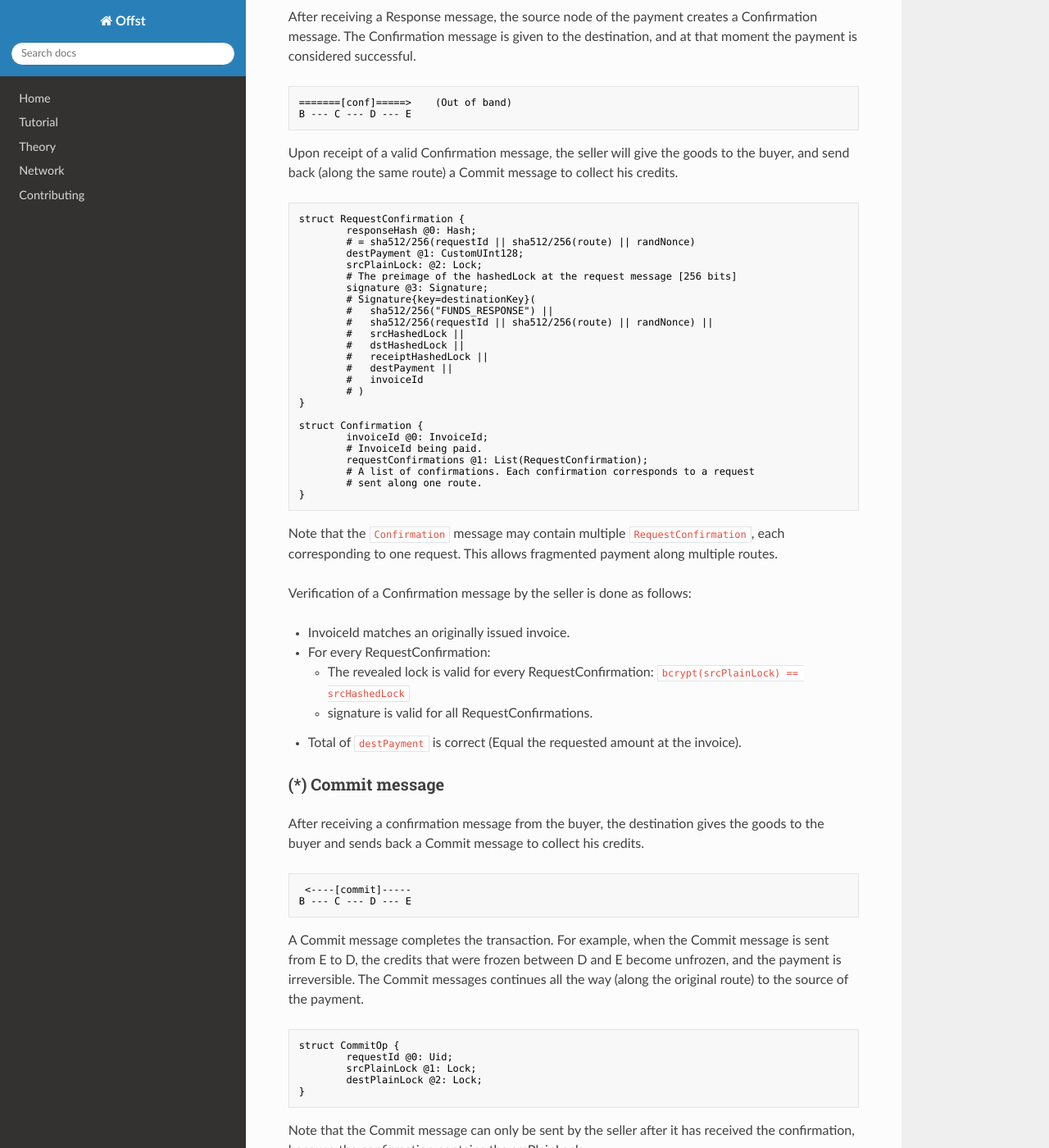
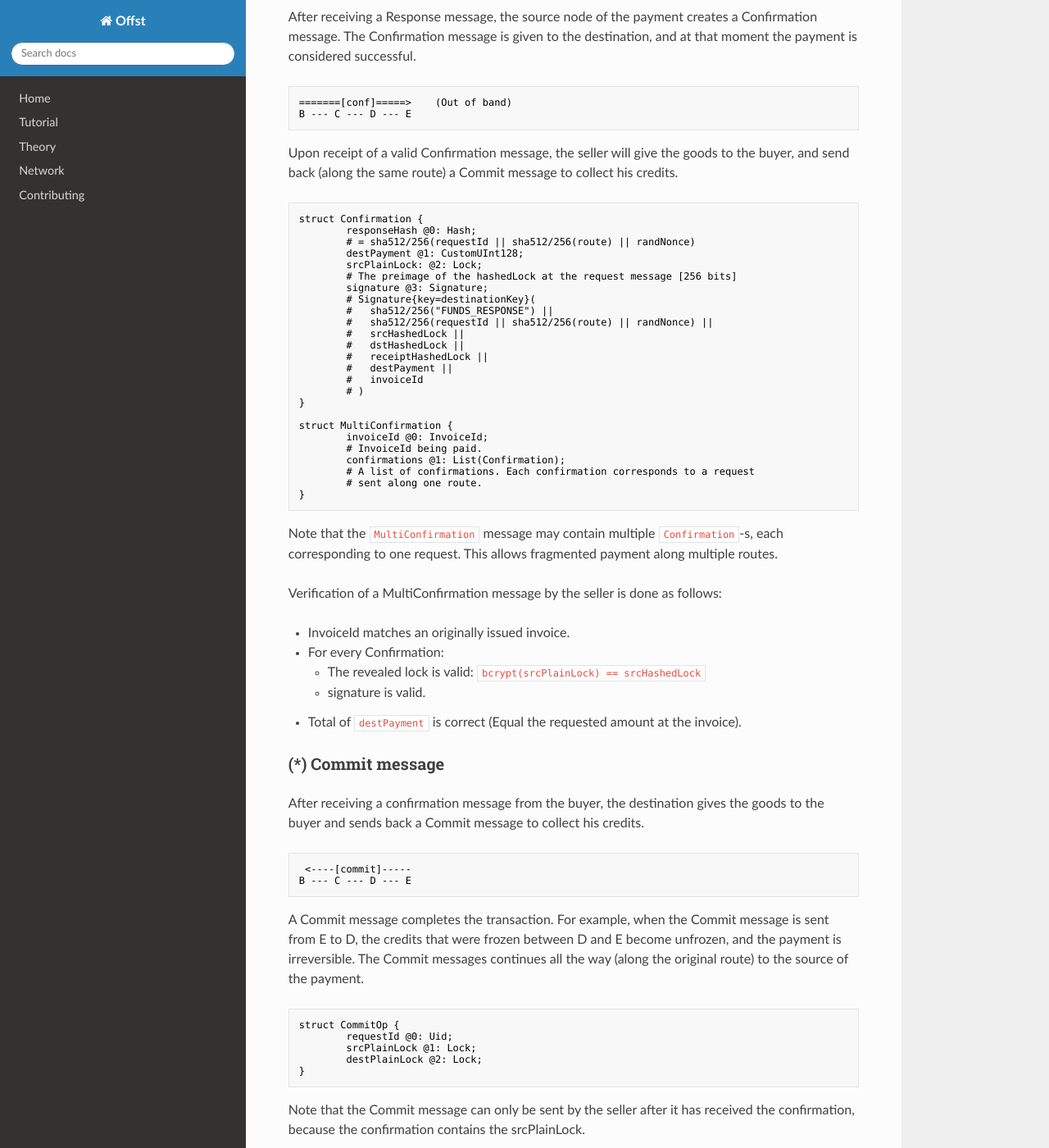
Before and after one commit to freedomlayer/offset_docs, an MkDocs documentation site: the page built from docs/atomic_proposal.md, in a window 1280 px wide and 1400 px high, scrolled down 7144 px. Shown: the whole window at 82% size. Built offline with MkDocs 1.6.1, drawn with Linux system fonts in a browser that asks for light colours; nearby versions of some CDN libraries; some of the changed text lies outside the part shown.

Commit message:
Renamed Confirmation -> MultiConfirmation.

````diff
--- a/docs/atomic_proposal.md
+++ b/docs/atomic_proposal.md
@@ -414,7 +414,7 @@ the buyer, and send back (along the same route) a Commit message to collect his
 credits.
 
 ```capnp
-struct RequestConfirmation {
+struct Confirmation {
         responseHash @0: Hash;
         # = sha512/256(requestId || sha512/256(route) || randNonce)
         destPayment @1: CustomUInt128;
@@ -432,26 +432,26 @@ struct RequestConfirmation {
         # )
 }
 
-struct Confirmation {
+struct MultiConfirmation {
         invoiceId @0: InvoiceId;
         # InvoiceId being paid.
-        requestConfirmations @1: List(RequestConfirmation);
+        confirmations @1: List(Confirmation);
         # A list of confirmations. Each confirmation corresponds to a request
         # sent along one route.
 }
 ```
 
-Note that the `Confirmation` message may contain multiple
-`RequestConfirmation`, each corresponding to one request. This allows
+Note that the `MultiConfirmation` message may contain multiple
+`Confirmation`-s, each corresponding to one request. This allows
 fragmented payment along multiple routes.
 
-Verification of a Confirmation message by the seller is done as follows:
+Verification of a MultiConfirmation message by the seller is done as follows:
 
 - InvoiceId matches an originally issued invoice.
-- For every RequestConfirmation:
-    - The revealed lock is valid for every RequestConfirmation:
+- For every Confirmation:
+    - The revealed lock is valid:
         `bcrypt(srcPlainLock) == srcHashedLock`
-    - signature is valid for all RequestConfirmations.
+    - signature is valid.
 - Total of `destPayment` is correct (Equal the requested amount at the
     invoice).
 
@@ -531,7 +531,7 @@ Assume that the node E issued an invoice and handed it to B.
 
 B wants to pay the invoice. The payment begins by sending a Request message
 along the path from B to E. The payment is considered successful when B hands a
-Confirmation message to E.
+MultiConfirmation message to E.
 
 This means that we should examine the possibility of B waiting indefinitely
 during the sending of Request and Response messages along the route.
@@ -539,11 +539,11 @@ during the sending of Request and Response messages along the route.
 During this time (Request + Response period), B can discard the transaction by
 walking away. E will not be able to make progress because in order to send the
 Commit message, the correct srcPlainLock is required, but E does not know it
-before B sends the Confirmation message.
+before B sends the MultiConfirmation message.
 
-Also note that if B sends a valid Confirmation message to E, the transaction is
+Also note that if B sends a valid MultiConfirmation message to E, the transaction is
 considered successful, and B can not reverse it. This happens because B reveals
-srcPlainLock at the Confirmation message sent to E.
+srcPlainLock at the MultiConfirmation message sent to E.
 
 
 ## Receipt verifiability
@@ -613,9 +613,9 @@ This is done as follows:
 3. A ResponseSendFundsOp or a CancelSendFundsOp message is returned.
 4. Go back to (2) until the wanted amount of credits is acheived (for paying
    the invoice).
-5. Buyer sends a Confirmation message containing a list of all
-   RequestConfirmation-s for all the requests that got a valid response.
-6. Seller verifies the Confirmation message. If valid, the payment is accepted
+5. Buyer sends a MultiConfirmation message containing a list of all
+   Confirmation-s for all the requests that got a valid response.
+6. Seller verifies the MultiConfirmation message. If valid, the payment is accepted
    and the goods are handed to the buyer.
 7. The Seller sends back CommitOp messages for all requests.
 8. Any CommitOp message can be used to create a valid Receipt. (Two diferent
````
